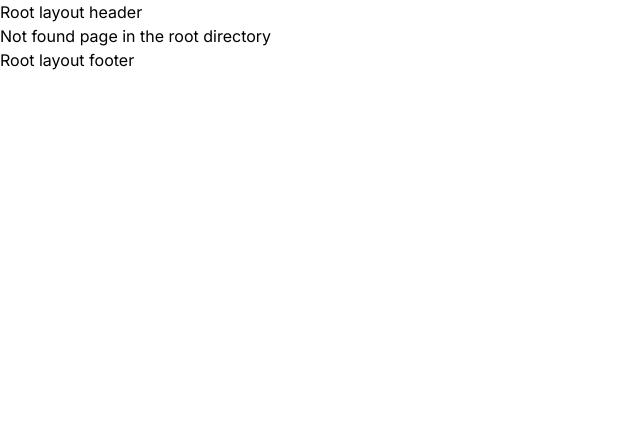
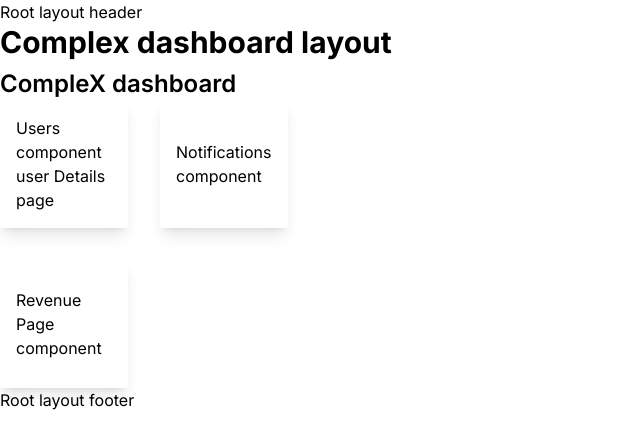
Before and after one commit to Satis9815/next-test-app, a Next.js app: page /complex-dashboard in a window 1280 px wide. Before the commit this address had no page. Shown: the top 448 px of the page, without its empty margins (0-640 px from the left). Built offline with nearby package versions, Linux system fonts and the light colour scheme.

Commit message:
Parallel routes learning

```diff
--- /dev/null
+++ b/src/app/complex-dashboard/@notifications/page.jsx
@@ -0,0 +1,12 @@
+import Card from '@/components/Card/Card'
+import React from 'react'
+
+const NotificationsPage = () => {
+  return (
+    <Card>
+     <div> Notifications component </div>
+    </Card>
+  )
+}
+
+export default NotificationsPage
--- /dev/null
+++ b/src/app/complex-dashboard/@revenue/page.jsx
@@ -0,0 +1,12 @@
+import Card from '@/components/Card/Card'
+import React from 'react'
+
+const RevenuPage = () => {
+  return (
+    <Card>
+     <div> Revenue Page component</div>
+    </Card>
+  )
+}
+
+export default RevenuPage
--- /dev/null
+++ b/src/app/complex-dashboard/@users/details/page.jsx
@@ -0,0 +1,12 @@
+import Link from 'next/link'
+import React from 'react'
+
+const UserDetailsPage = () => {
+  return (
+    <div>
+      User Details page <Link href={"/complex-dashboard"}>dashboard</Link>
+    </div>
+  )
+}
+
+export default UserDetailsPage
--- /dev/null
+++ b/src/app/complex-dashboard/@users/page.jsx
@@ -0,0 +1,13 @@
+import Card from '@/components/Card/Card'
+import Link from 'next/link'
+import React from 'react'
+
+const UsersPage = () => {
+  return (
+    <Card>
+     <div> Users component <Link href={"/complex-dashboard/details"}>user Details page </Link> </div>
+    </Card>
+  )
+}
+
+export default UsersPage
--- /dev/null
+++ b/src/app/complex-dashboard/layout.js
@@ -0,0 +1,32 @@
+export default function ComplexDashboardRootLayout({
+    children,
+    users,
+    notifications,
+    revenue,
+  }) {
+    return (
+      <div>
+        <h2 className="text-3xl font-bold mb-2">Complex dashboard layout </h2>
+        {children}
+
+        <div
+          style={{
+            display: 'flex',
+            gap: '2rem',
+          }}
+        >
+          <div
+            style={{
+              display: 'flex',
+              gap: '2rem',
+              flexDirection: 'column',
+            }}
+          >
+           <div> {users}</div>
+           <div> {revenue}</div>
+          </div>
+         <div> {notifications}</div>
+        </div>
+      </div>
+    );
+  }
--- /dev/null
+++ b/src/app/complex-dashboard/page.jsx
@@ -0,0 +1,7 @@
+import React from 'react';
+
+const ComplexDashboardPage = () => {
+  return <h1 className="text-2xl font-semibold">CompleX dashboard</h1>;
+};
+
+export default ComplexDashboardPage;
--- /dev/null
+++ b/src/components/Card/Card.jsx
@@ -0,0 +1,11 @@
+import React from 'react'
+
+const Card = ({children}) => {
+  return (
+    <div className='p-4 shadow-lg flex items-center justify-center  h-32 w-32'>
+      {children}
+    </div>
+  )
+}
+
+export default Card
```
